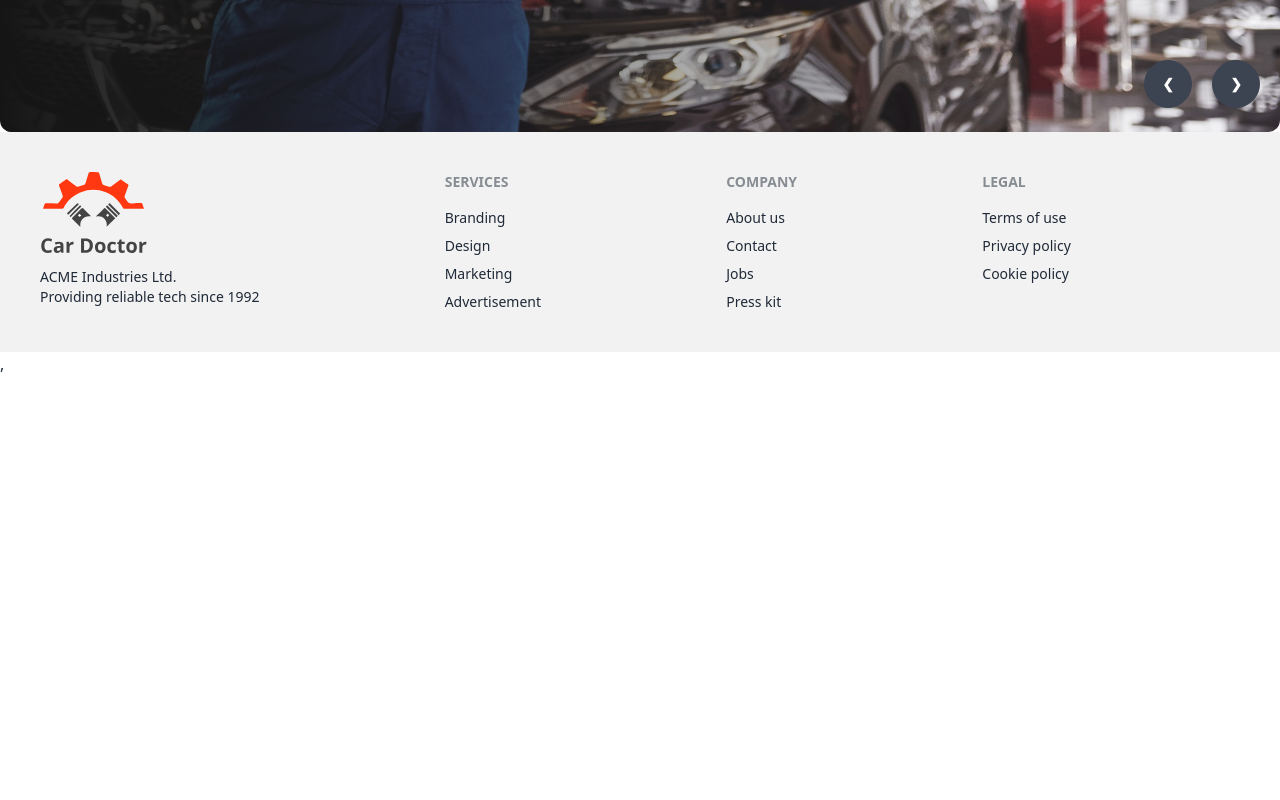
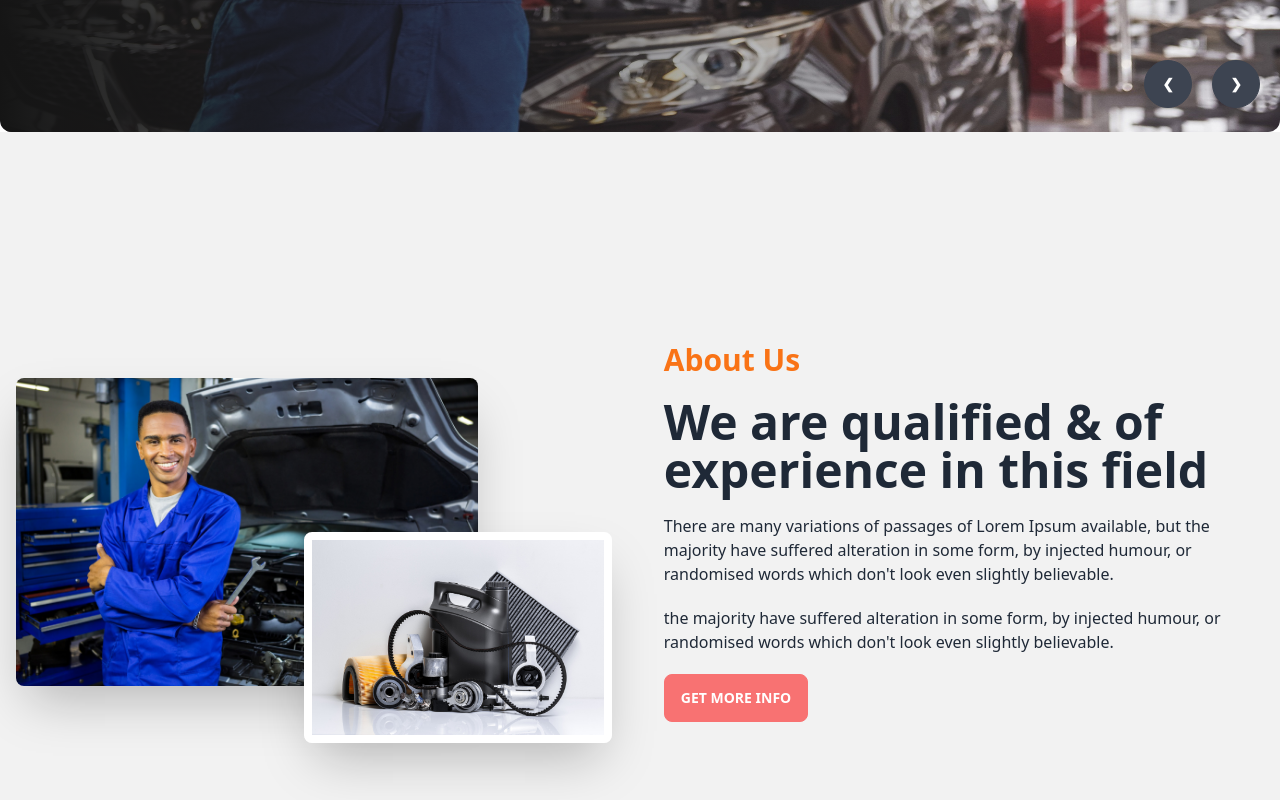
Before and after one commit to adittacse/car-doctor-client, a React (Vite) app: page / in a window 1280 px wide. Shown: the part 600-1400 px from the top of the page. Before the commit the page ends 976 px from the top, so only its background shows below. Built offline with nearby package versions, Linux system fonts and the light colour scheme.

Commit message:
about us section added in home page

```diff
--- /dev/null
+++ b/src/Pages/Home/About/About.jsx
@@ -0,0 +1,25 @@
+import React from 'react';
+import person from "../../../assets/images/about_us/person.jpg";
+import parts from "../../../assets/images/about_us/parts.jpg";
+
+const About = () => {
+    return (
+        <div className="hero min-h-screen bg-base-200">
+            <div className="hero-content flex-col lg:flex-row">
+                <div className="lg:w-1/2 relative">
+                    <img src={person} className="w-3/4 rounded-lg shadow-2xl" />
+                    <img src={parts} className="w-1/2 absolute right-5 top-1/2 rounded-lg shadow-2xl border-white border-8" />
+                </div>
+                <div className="lg:w-1/2 space-y-5 p-4">
+                    <h3 className="text-3xl text-orange-500 font-bold">About Us</h3>
+                    <h1 className="text-5xl font-bold">We are qualified & of experience in this field</h1>
+                    <p className="">There are many variations of passages of Lorem Ipsum available, but the majority have suffered alteration in some form, by injected humour, or randomised words which don't look even slightly believable. </p>
+                    <p className="">the majority have suffered alteration in some form, by injected humour, or randomised words which don't look even slightly believable. </p>
+                    <button className="btn btn-error text-white">Get More Info</button>
+                </div>
+            </div>
+        </div>
+    );
+};
+
+export default About;
--- a/src/Pages/Home/Home/Home.jsx
+++ b/src/Pages/Home/Home/Home.jsx
@@ -1,10 +1,12 @@
 import React from 'react';
 import Banner from "../Banner/Banner.jsx";
+import About from "../About/About.jsx";
 
 const Home = () => {
     return (
         <div>
             <Banner></Banner>
+            <About></About>
         </div>
     );
 };
```
